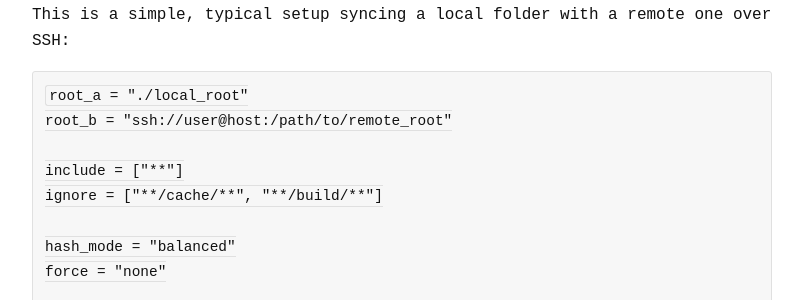
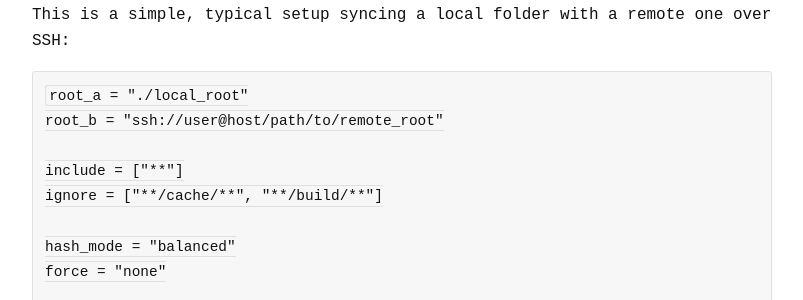
Before and after one commit to jakobkreft/synchi, a Jekyll site: the page built from docs/configuration.md, in a window 1280 px wide and 900 px high, scrolled down 348 px. Shown: the part 147-447 px from the top of the window, without its empty margins (238-1041 px from the left). Built offline with Jekyll 4.4.1, drawn with Linux system fonts in a browser that asks for light colours; some web fonts are replaced.

Commit message:
docs fix

````diff
--- a/docs/configuration.md
+++ b/docs/configuration.md
@@ -16,7 +16,7 @@ This is a simple, typical setup syncing a local folder with a remote one over SS
 
 ```toml
 root_a = "./local_root"
-root_b = "ssh://user@host:/path/to/remote_root"
+root_b = "ssh://user@host/path/to/remote_root"
 
 include = ["**"]
 ignore = ["**/cache/**", "**/build/**"]
````
Also changed, not shown: docs/index.md (+1 -1 lines), README.md.
